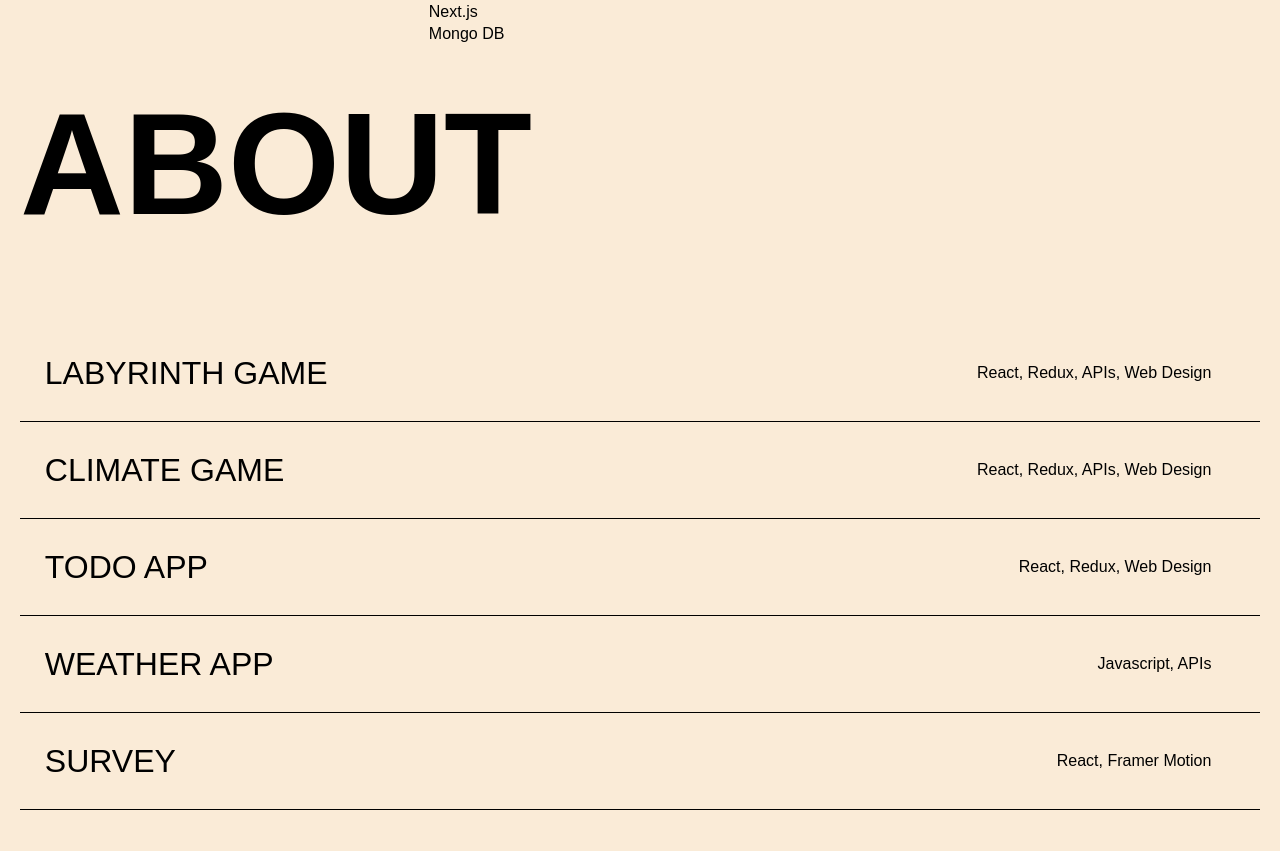
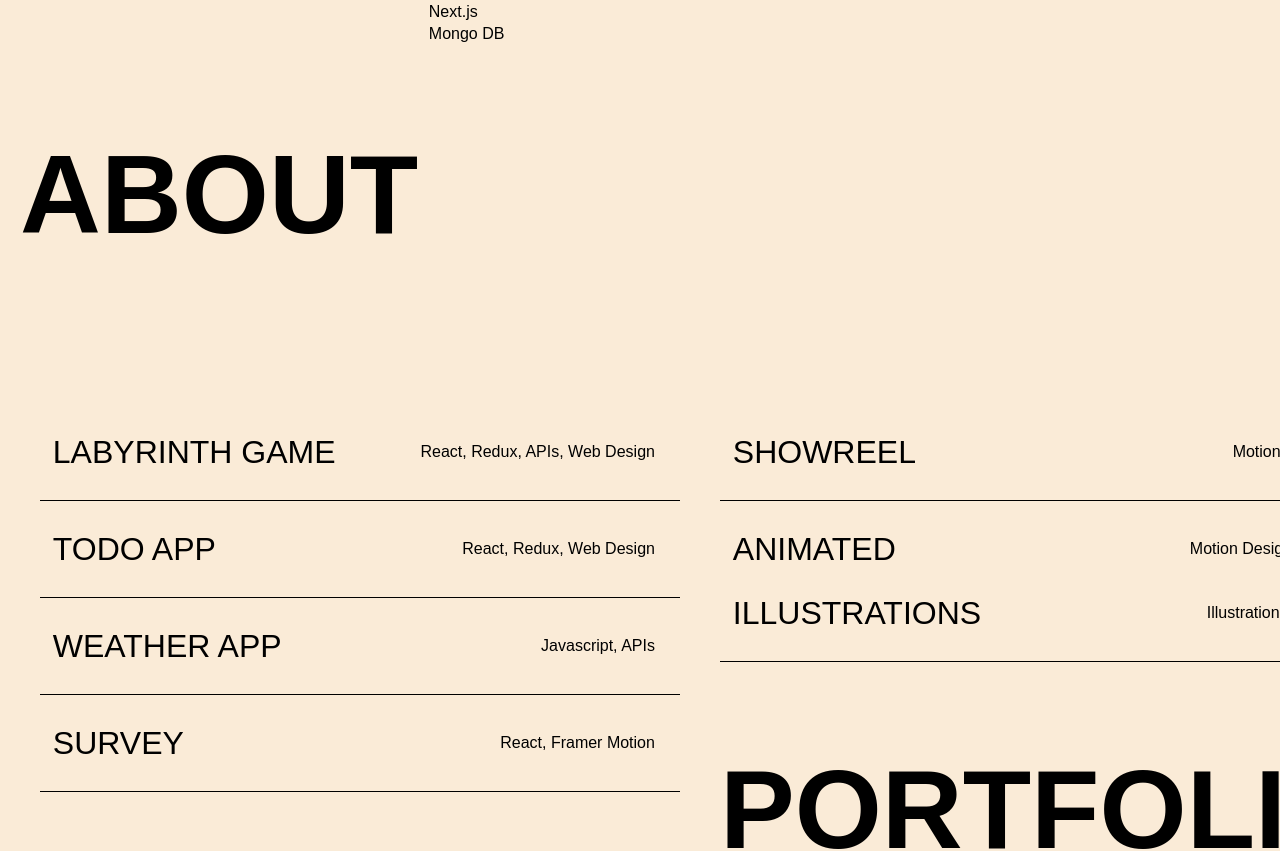
Before and after one commit to emiliasaberski/portfolio, a React (Create React App) app: page / in a window 1280 px wide. Shown: the part 1780-2631 px from the top of the page. Built offline with nearby package versions, Linux system fonts and the light colour scheme; a web font is replaced by a local one.

Commit message:
Layout updates

```diff
--- a/src/components/Contact/Contact.css
+++ b/src/components/Contact/Contact.css
@@ -170,7 +170,7 @@ form {
     }
 }
 
-@media (min-width: 1280px) {
+@media (min-width: 992px) {
     .contact-container {
         align-items: flex-start;
         justify-content: flex-start;
--- a/src/components/Portfolio/Portfolio.css
+++ b/src/components/Portfolio/Portfolio.css
@@ -1,3 +1,8 @@
+.portfolio-flex {
+    display: flex;
+    flex-direction: column;
+}
+
 .portfolio-container {
     /* width: 100vw; */
     background-color: antiquewhite;
@@ -166,3 +171,25 @@ img {
     }
 
 }
+
+@media (min-width: 992px) {
+    .portfolio-flex {
+        display: flex;
+        flex-direction: row;
+        justify-content: space-between;
+        position: relative;
+        background-color: antiquewhite;
+        padding: 20px;
+    }
+    .portfolio-container {
+        width: 50vw;
+    }
+    img {
+        width: 150px;
+        height: 150px;
+        object-fit: cover;
+        margin-right: 2%;
+        box-shadow: 10px 10px 0 black;
+        /* z-index: 1; */
+    }
+}
--- a/src/components/Portfolio/Portfolio.js
+++ b/src/components/Portfolio/Portfolio.js
@@ -4,9 +4,9 @@ import { PortfolioMotion } from './PortfolioMotion'
 
 export const Portfolio = () => {
   return (
-    <>
+    <div className="portfolio-flex">
       <PortfolioDev />
       <PortfolioMotion />
-    </>
+    </div>
   )
 }
--- a/src/components/Portfolio/PortfolioDev.js
+++ b/src/components/Portfolio/PortfolioDev.js
@@ -4,7 +4,7 @@ import Labyrinthmockup from '../../assets/labyrinth-mockup.png'
 import Todomockup from '../../assets/todo-mockup.png'
 import Weatherappmockup from '../../assets/weather-app-mockup.png'
 import Surveymockup from '../../assets/survey-mockup.png'
-import Climatemockup from '../../assets/climate-game-mockup.png'
+// import Climatemockup from '../../assets/climate-game-mockup.png'
 
 export const PortfolioDev = () => {
   return (
@@ -17,12 +17,12 @@ export const PortfolioDev = () => {
               <img src={Labyrinthmockup} className="hidden-img" alt="mockup" />
             </a>
           </div>
-          <div className="project">
+          {/* <div className="project">
             <a href="https://papaya-concha-9783c6.netlify.app/" target="blank">Climate Game
               <p>React, Redux, APIs, Web design</p>
               <img src={Climatemockup} className="hidden-img" alt="mockup" />
             </a>
-          </div>
+          </div> */}
           <div className="project">
             <a href="https://emilia-todo-app.netlify.app/?" target="blank">ToDo App
               <p>React, Redux, Web design</p>
--- a/src/index.css
+++ b/src/index.css
@@ -41,8 +41,14 @@ h3 {
 @media (min-width: 668px) {
   h2 {
     font-size: 9rem;
-    line-height: 0;
+    line-height: 1em;
     text-transform: uppercase;
     font-weight: 600;
   }
 }
+
+@media (min-width: 992px) {
+  h2 {
+    font-size: 7rem;
+  }
+}
```
